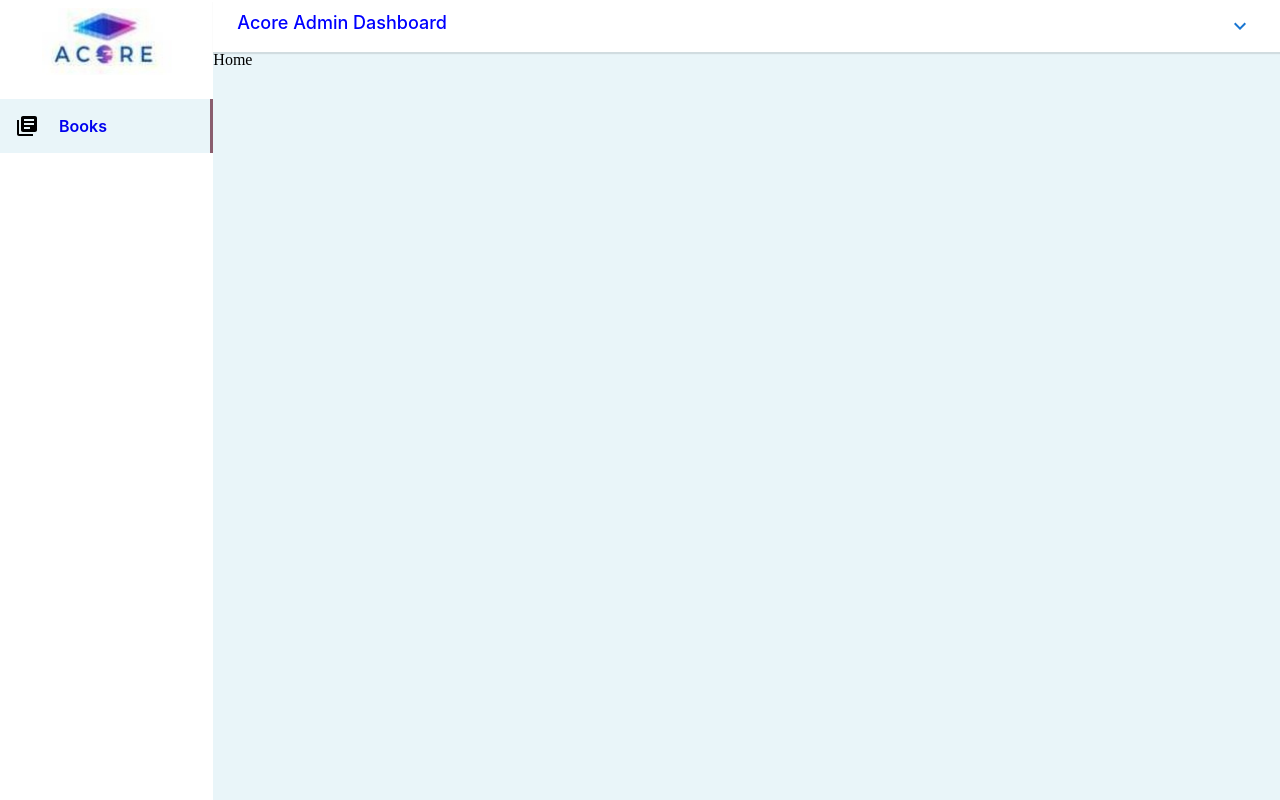
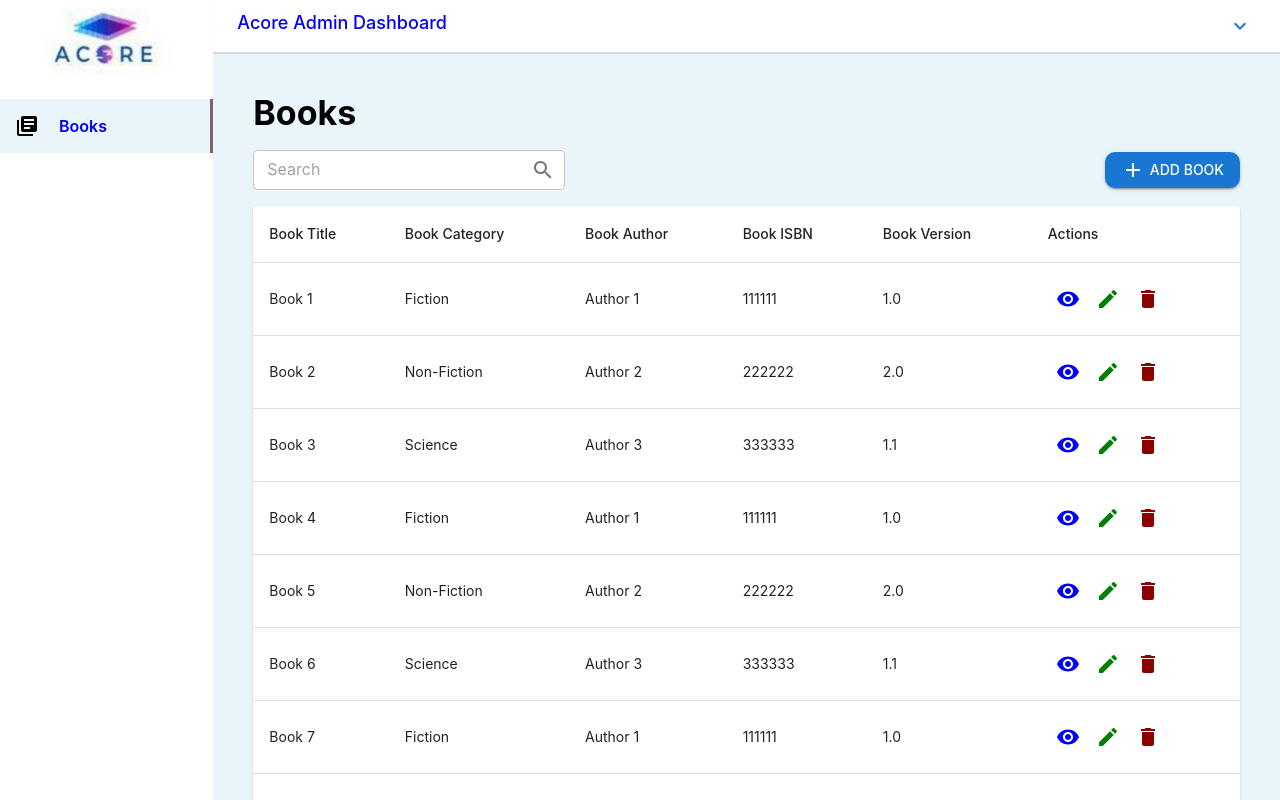
Before and after one commit to Alaa-Elghamry/Trianglez-BookStore-Task, a React (Vite) app: page / in a window 1280 px wide. Shown: the top 800 px of the page. Built offline with nearby package versions, Linux system fonts and the light colour scheme; sample sign-in values are in the browser's storage.

Commit message:
feat: Add Book table and search functionality

```diff
--- /dev/null
+++ b/src/components/BooksTable/BookRow.jsx
@@ -0,0 +1,30 @@
+// BookRow.jsx
+import React from "react";
+import { TableRow, TableCell, IconButton } from "@mui/material";
+import { Visibility, Edit, Delete } from "@mui/icons-material";
+import { handleView, handleEdit, handleDelete } from "./bookActions";
+
+function BookRow({ book }) {
+  return (
+    <TableRow>
+      <TableCell>{book.title}</TableCell>
+      <TableCell>{book.category}</TableCell>
+      <TableCell>{book.author}</TableCell>
+      <TableCell>{book.isbn}</TableCell>
+      <TableCell>{book.version}</TableCell>
+      <TableCell>
+        <IconButton onClick={() => handleView(book.id)}>
+          <Visibility sx={{ color: "blue" }} />
+        </IconButton>
+        <IconButton onClick={() => handleEdit(book.id)}>
+          <Edit sx={{ color: "green" }} />
+        </IconButton>
+        <IconButton onClick={() => handleDelete(book.id)}>
+          <Delete sx={{ color: "darkRed" }} />
+        </IconButton>
+      </TableCell>
+    </TableRow>
+  );
+}
+
+export default BookRow;
--- /dev/null
+++ b/src/components/BooksTable/BooksList.jsx
@@ -0,0 +1,38 @@
+// BooksList.jsx
+import React, { useState } from "react";
+import useBooks from "../../hooks/useBooks";
+import TableHeader from "./TableHeader";
+import BooksTable from "./BooksTable";
+import PaginationControl from "./PaginationControl";
+
+function BooksList() {
+  const [searchTerm, setSearchTerm] = useState("");
+  const [currentPage, setCurrentPage] = useState(1);
+  const { filteredBooks, totalPages, handleAddBook } = useBooks(
+    searchTerm,
+    currentPage,
+  );
+
+  const handleSearch = (event) => {
+    setSearchTerm(event.target.value);
+    setCurrentPage(1);
+  };
+
+  return (
+    <>
+      <TableHeader
+        value={searchTerm}
+        onChange={handleSearch}
+        onClick={handleAddBook}
+      />
+      <BooksTable books={filteredBooks} />
+      <PaginationControl
+        count={totalPages}
+        page={currentPage}
+        onPageChange={setCurrentPage}
+      />
+    </>
+  );
+}
+
+export default BooksList;
--- /dev/null
+++ b/src/components/BooksTable/BooksTable.jsx
@@ -0,0 +1,38 @@
+// BooksTable.jsx
+import React from "react";
+import {
+  Paper,
+  Table,
+  TableContainer,
+  TableHead,
+  TableRow,
+  TableCell,
+  TableBody,
+} from "@mui/material";
+import BookRow from "./BookRow";
+
+function BooksTable({ books }) {
+  return (
+    <TableContainer component={Paper}>
+      <Table>
+        <TableHead>
+          <TableRow sx={{ fontWeight: "600" }}>
+            <TableCell>Book Title</TableCell>
+            <TableCell>Book Category</TableCell>
+            <TableCell>Book Author</TableCell>
+            <TableCell>Book ISBN</TableCell>
+            <TableCell>Book Version</TableCell>
+            <TableCell>Actions</TableCell>
+          </TableRow>
+        </TableHead>
+        <TableBody>
+          {books.map((book) => (
+            <BookRow key={book.id} book={book} />
+          ))}
+        </TableBody>
+      </Table>
+    </TableContainer>
+  );
+}
+
+export default BooksTable;
--- /dev/null
+++ b/src/components/BooksTable/PaginationControl.jsx
@@ -0,0 +1,16 @@
+// PaginationControl.jsx
+import React from "react";
+import { Pagination } from "@mui/material";
+
+function PaginationControl({ count, page, onPageChange }) {
+  return (
+    <Pagination
+      count={count}
+      page={page}
+      onChange={() => onPageChange(page)}
+      style={{ marginTop: "20px" }}
+    />
+  );
+}
+
+export default PaginationControl;
--- /dev/null
+++ b/src/components/BooksTable/TableHeader.jsx
@@ -0,0 +1,52 @@
+import React from "react";
+import {
+  Box,
+  Button,
+  IconButton,
+  InputAdornment,
+  OutlinedInput,
+} from "@mui/material";
+import AddIcon from "@mui/icons-material/Add";
+import SearchIcon from "@mui/icons-material/Search";
+
+export default function TableHeader({ value, onChange, onClick }) {
+  return (
+    <Box
+      sx={{
+        display: "flex",
+        justifyContent: "space-between",
+        alignItems: "center",
+        mb: 2,
+      }}
+    >
+      <OutlinedInput
+        id="outlined-adornment-password"
+        type="text"
+        size="small"
+        placeholder="Search"
+        sx={{ backgroundColor: "white" }}
+        endAdornment={
+          <InputAdornment position="end">
+            <IconButton aria-label="toggle password visibility" edge="end">
+              <SearchIcon />
+            </IconButton>
+          </InputAdornment>
+        }
+        value={value}
+        onChange={onChange}
+      />
+      <Button
+        color="primary"
+        variant="contained"
+        sx={{
+          borderRadius: "10px",
+          fontSize: "14px",
+          alignContent: "center",
+        }}
+        onClick={onClick}
+      >
+        <AddIcon sx={{ mr: "5px" }} /> Add Book
+      </Button>
+    </Box>
+  );
+}
--- /dev/null
+++ b/src/components/BooksTable/bookActions.js
@@ -0,0 +1,14 @@
+export const handleView = (id) => {
+  // Implement view functionality
+  console.log(`View book with id: ${id}`);
+};
+
+export const handleEdit = (id) => {
+  // Implement edit functionality
+  console.log(`Edit book with id: ${id}`);
+};
+
+export const handleDelete = (id) => {
+  // Implement delete functionality
+  console.log(`Delete book with id: ${id}`);
+};
--- /dev/null
+++ b/src/hooks/useBooks.js
@@ -0,0 +1,111 @@
+// hooks/useBooks.js
+import { useState, useEffect } from "react";
+
+export default function useBooks(searchTerm, currentPage) {
+  const [books] = useState([
+    {
+      id: 1,
+      title: "Book 1",
+      category: "Fiction",
+      author: "Author 1",
+      isbn: "111111",
+      version: "1.0",
+    },
+    {
+      id: 2,
+      title: "Book 2",
+      category: "Non-Fiction",
+      author: "Author 2",
+      isbn: "222222",
+      version: "2.0",
+    },
+    {
+      id: 3,
+      title: "Book 3",
+      category: "Science",
+      author: "Author 3",
+      isbn: "333333",
+      version: "1.1",
+    },
+    {
+      id: 4,
+      title: "Book 4",
+      category: "Fiction",
+      author: "Author 1",
+      isbn: "111111",
+      version: "1.0",
+    },
+    {
+      id: 5,
+      title: "Book 5",
+      category: "Non-Fiction",
+      author: "Author 2",
+      isbn: "222222",
+      version: "2.0",
+    },
+    {
+      id: 6,
+      title: "Book 6",
+      category: "Science",
+      author: "Author 3",
+      isbn: "333333",
+      version: "1.1",
+    },
+    {
+      id: 7,
+      title: "Book 7",
+      category: "Fiction",
+      author: "Author 1",
+      isbn: "111111",
+      version: "1.0",
+    },
+    {
+      id: 8,
+      title: "Book 8",
+      category: "Non-Fiction",
+      author: "Author 2",
+      isbn: "222222",
+      version: "2.0",
+    },
+    {
+      id: 9,
+      title: "Book 9",
+      category: "Science",
+      author: "Author 3",
+      isbn: "333333",
+      version: "1.1",
+    },
+    {
+      id: 10,
+      title: "Book 10",
+      category: "Science",
+      author: "Author 3",
+      isbn: "333333",
+      version: "1.1",
+    },
+  ]);
+  const booksPerPage = 10;
+
+  useEffect(() => {
+    // fetch books from an API or perform other side effects here
+  }, []);
+
+  const filteredBooks = books.filter(
+    (book) =>
+      book.title.toLowerCase().includes(searchTerm.toLowerCase()) ||
+      book.author.toLowerCase().includes(searchTerm.toLowerCase()),
+  );
+
+  const totalPages = Math.ceil(filteredBooks.length / booksPerPage);
+  const displayedBooks = filteredBooks.slice(
+    (currentPage - 1) * booksPerPage,
+    currentPage * booksPerPage,
+  );
+
+  const handleAddBook = () => {
+    console.log("Add a new book");
+    // Implement add book functionality
+  };
+
+  return { filteredBooks: displayedBooks, totalPages, handleAddBook };
+}
--- /dev/null
+++ b/src/pages/AddBook.jsx
@@ -0,0 +1,5 @@
+import React from "react";
+
+export default function AddBook() {
+  return <div>AddBook</div>;
+}
--- /dev/null
+++ b/src/pages/BookDetails.jsx
@@ -0,0 +1,5 @@
+import React from "react";
+
+export default function BookDetails() {
+  return <div>BookDetails</div>;
+}
--- a/src/pages/Home.jsx
+++ b/src/pages/Home.jsx
@@ -1,5 +1,19 @@
+import { Box, Typography } from "@mui/material";
 import React from "react";
+import BooksList from "../components/BooksTable/BooksList";
 
 export default function Home() {
-  return <div>Home</div>;
+  return (
+    <Box sx={{ padding: "40px" }}>
+      <Typography
+        variant="h4"
+        component="h1"
+        gutterBottom
+        sx={{ mb: 2, fontWeight: "700" }}
+      >
+        Books
+      </Typography>
+      <BooksList />
+    </Box>
+  );
 }
```
